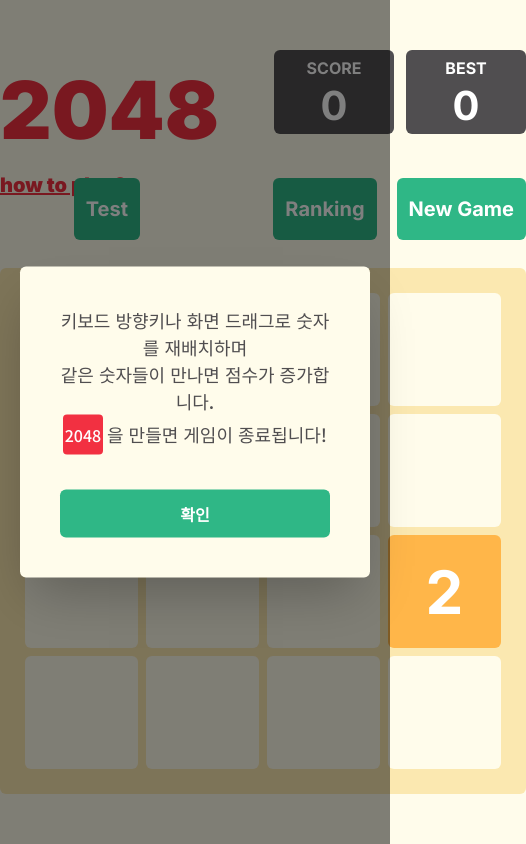
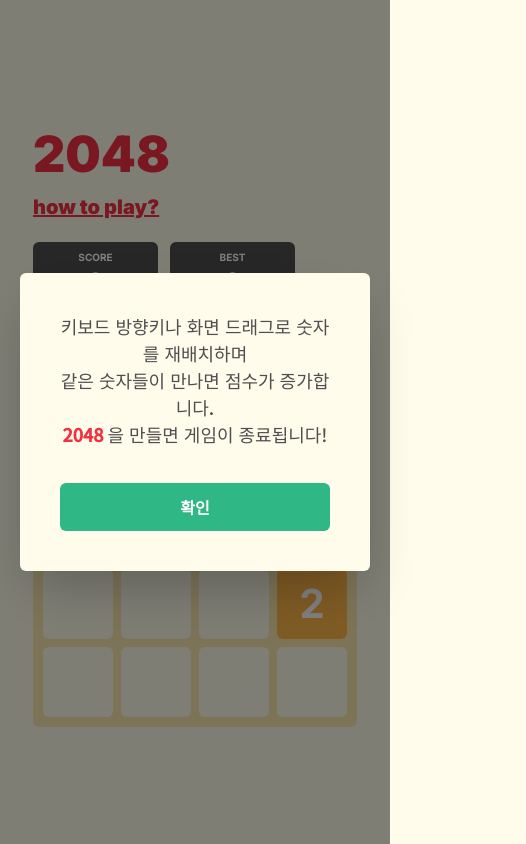
Before and after one commit to bisari31/2048, a Next.js app: page / in a window 390 px wide. Both pictures are taken after a click on the button "how to play?". Shown: the whole page, 526 px wide, since content can reach past the window. Built offline with nearby package versions, Linux system fonts and the light colour scheme.

Commit message:
design: 반응형 디자인

```diff
--- a/db.json
+++ b/db.json
@@ -1,69 +1,14 @@
 {
   "ranking": [
     {
-      "id": 1,
-      "nickname": "메시",
-      "score": 5586
+      "nickname": "qwe",
+      "score": 1804,
+      "id": 1
     },
     {
-      "id": 2,
-      "nickname": "날강두",
-      "score": 335
-    },
-    {
-      "id": 3,
-      "nickname": "가나다라막바사",
-      "score": 322
-    },
-    {
-      "id": 4,
-      "nickname": "중식코스요리초고수",
-      "score": 135
-    },
-    {
-      "id": 5,
-      "nickname": "a광광우럭따",
-      "score": 1352
-    },
-    {
-      "id": 6,
-      "nickname": "낭낭우럭따",
-      "score": 1352
-    },
-    {
-      "id": 7,
-      "nickname": "광광우럭따",
-      "score": 1352
-    },
-    {
-      "nickname": "ㄷㄷㄷㄷㅂㅈㄷㅈㅂㄷㅈㅂ",
-      "score": 0,
-      "id": 9
-    },
-    {
-      "nickname": "ㅋㅋ미쳤따리미쳤따리",
-      "score": 0,
-      "id": 10
-    },
-    {
-      "nickname": "ㅂㅈㄷㅈㅂㄷㅈㅂㄷㅈㅂ",
-      "score": 0,
-      "id": 11
-    },
-    {
-      "nickname": "ㅋㅋ간다잉",
-      "score": 0,
-      "id": 12
-    },
-    {
-      "nickname": "깝샷ㅎㅎㅎ",
-      "score": 1140,
-      "id": 13
-    },
-    {
-      "nickname": "밥만먹고2048하는중",
-      "score": 2328,
-      "id": 14
+      "nickname": "qwe",
+      "score": 480,
+      "id": 2
     }
   ]
 }
--- a/src/app/layout.tsx
+++ b/src/app/layout.tsx
@@ -19,7 +19,7 @@
 }) {
   return (
     <html lang="ko">
-      <body className={`${inter.className} bg-bg w-[526px] mx-auto h-screen`}>
+      <body className={`${inter.className} bg-bg  mx-auto h-screen`}>
         <Providers>{children}</Providers>
         <div id="portal" />
       </body>
--- a/src/app/page.tsx
+++ b/src/app/page.tsx
@@ -3,7 +3,7 @@
 
 export default function page() {
   return (
-    <div className="w-full h-full flex flex-col  justify-center">
+    <div className="w-full h-full flex flex-col justify-center items-center">
       <Header />
       <Board />
     </div>
--- a/src/components/Board.tsx
+++ b/src/components/Board.tsx
@@ -43,7 +43,7 @@
   }, [handleKeyDown]);
 
   return (
-    <div className="bg-border p-[25px] mt-7 w-full h-[526px] rounded-md flex flex-wrap gap-2">
+    <div className="w-[324px] h-[324px] md:w-[526px] md:h-[526px] bg-border p-[10px] md:p-[25px] mt-7 rounded-md grid-rows-4 grid-cols-4 grid gap-2">
       {grid.map((row) => row.map((n, i) => <Card key={i} num={n} />))}
     </div>
   );
--- a/src/components/Card.tsx
+++ b/src/components/Card.tsx
@@ -1,22 +1,22 @@
-const colors: { [key: number]: { bg: string; fontSize: string } } = {
-  0: { bg: 'bg-bg', fontSize: 'text-2xl' },
-  2: { bg: 'bg-card-2', fontSize: 'text-2xl' },
-  4: { bg: 'bg-card-4', fontSize: 'text-2xl' },
-  8: { bg: 'bg-card-8', fontSize: 'text-2xl' },
-  16: { bg: 'bg-card-16', fontSize: 'text-2xl' },
-  32: { bg: 'bg-card-32', fontSize: 'text-2xl' },
-  64: { bg: 'bg-card-64', fontSize: 'text-2xl' },
-  128: { bg: 'bg-card-128', fontSize: 'text-xl' },
-  256: { bg: 'bg-card-256', fontSize: 'text-xl' },
-  512: { bg: 'bg-card-512', fontSize: 'text-xl' },
-  1024: { bg: 'bg-card-1024', fontSize: 'text-md' },
-  2048: { bg: 'bg-card-2048', fontSize: 'text-md' },
+const colors: { [key: number]: { bg: string; fontSize: string[] } } = {
+  0: { bg: 'bg-bg', fontSize: ['md:text-2xl', 'text-lg'] },
+  2: { bg: 'bg-card-2', fontSize: ['md:text-2xl', 'text-lg'] },
+  4: { bg: 'bg-card-4', fontSize: ['md:text-2xl', 'text-lg'] },
+  8: { bg: 'bg-card-8', fontSize: ['md:text-2xl', 'text-lg'] },
+  16: { bg: 'bg-card-16', fontSize: ['md:text-2xl', 'text-lg'] },
+  32: { bg: 'bg-card-32', fontSize: ['md:text-2xl', 'text-lg'] },
+  64: { bg: 'bg-card-64', fontSize: ['md:text-2xl', 'text-lg'] },
+  128: { bg: 'bg-card-128', fontSize: ['md:text-xl', 'text-[30px]'] },
+  256: { bg: 'bg-card-256', fontSize: ['md:text-xl', 'text-[30px]'] },
+  512: { bg: 'bg-card-512', fontSize: ['md:text-xl', 'text-[30px]'] },
+  1024: { bg: 'bg-card-1024', fontSize: ['md:text-md', 'text-[25px]'] },
+  2048: { bg: 'bg-card-2048', fontSize: ['md:text-md', 'text-[25px]'] },
 };
 
 export default function Card({ num }: { num: number }) {
   return (
     <div
-      className={`w-[113px] h-[113px] rounded-md flex justify-center items-center  font-bold text-white ${colors[num].bg} ${colors[num].fontSize}`}
+      className={`rounded-md flex justify-center items-center font-bold text-white ${colors[num].bg} ${colors[num].fontSize[0]} ${colors[num].fontSize[1]}`}
     >
       {num === 0 ? '' : num}
     </div>
--- a/src/components/Header.tsx
+++ b/src/components/Header.tsx
@@ -44,10 +44,10 @@
   }, [isGameOver]);
 
   return (
-    <header>
-      <div className="flex justify-between">
+    <header className="w-[324px] md:w-[526px]">
+      <div className="flex flex-col md:flex-row md:justify-between">
         <div>
-          <h1 className="text-title font-black text-3xl cursor-default">
+          <h1 className="text-title font-black text-xl md:text-3xl cursor-default">
             2048
           </h1>
           <button
@@ -57,27 +57,27 @@
             how to play?
           </button>
         </div>
-        <div className="flex flex-col items-end">
-          <div className="flex gap-x-3">
+        <div className="flex md:items-end flex-col gap-0 md:gap-8">
+          <div className="flex gap-x-3 mt-5 md:m-0">
             <Score type="SCORE" />
             <Score type="BEST" />
           </div>
-          <div className="flex gap-5">
+          <div className="flex gap-x-3 md:gap-5 text-[13px] md:text-sm text-white mt-5 md:mt-0">
             <button
               onClick={() => dispatch(test())}
-              className="right-[250px] absolute mt-11 bg-button-default hover:bg-button-hover active:bg-button-active text-white text-sm font-bold px-3 py-4 rounded-md w-fit"
+              className="left-[50px] absolute bg-button-default hover:bg-button-hover text-inherit font-bold active:bg-button-active px-3 py-4 rounded-md"
             >
               Test
             </button>
             <button
               onClick={() => handleModalToggle('ranking')}
-              className="mt-11 bg-button-default hover:bg-button-hover active:bg-button-active text-white text-sm font-bold px-3 py-4 rounded-md w-fit"
+              className="h-full md:h-fit bg-button-default hover:bg-button-hover active:bg-button-active font-bold text-inherit px-3 py-4 rounded-md"
             >
               Ranking
             </button>
             <button
               onClick={handleReset}
-              className="mt-11 bg-button-default hover:bg-button-hover active:bg-button-active text-white text-sm font-bold px-3 py-4 rounded-md w-fit"
+              className="h-full md:h-fit bg-button-default hover:bg-button-hover active:bg-button-active font-bold text-inherit px-3 py-4 rounded-md"
             >
               New Game
             </button>
--- a/src/components/Score.tsx
+++ b/src/components/Score.tsx
@@ -10,11 +10,11 @@
   const score = useAppSelector((state) => state.board[scoreType]);
 
   return (
-    <div className="flex flex-col jus-cen items-center bg-score text-white rounded-md w-[120px] py-2 gap-2">
-      <span className="font-bold text-xs leading-5">{type}</span>
+    <div className="flex flex-col justify-center items-center bg-score text-white rounded-md py-2 px-3 w-[125px]">
+      <span className="font-bold text-[10px] md:text-[16px]">{type}</span>
       <span
-        className={`font-bold leading-10 ${
-          score < 10000 ? `text-lg` : `text-md`
+        className={`font-bold text-sm ${
+          score < 10000 ? `md:text-lg` : `md:text-md`
         }`}
       >
         {score}
--- a/src/components/modal/GameOver.tsx
+++ b/src/components/modal/GameOver.tsx
@@ -52,14 +52,14 @@
 
   return (
     <>
-      <form action="" onSubmit={handleSave} className="flex flex-col">
+      <form action="" onSubmit={handleSave} className="flex flex-col w-full">
         <h2 className="text-lg font-bold text-score text-center">{score}점</h2>
         <input
           ref={inputRef}
           className={`${
             !isNicknameValid ? `border-2 border-title` : 'border-none'
           }
-          mt-[35px] w-full bg-score rounded-md py-3 px-6 text-white placeholder-gray-300 outline-none`}
+          mt-[35px] bg-button-4 rounded-md py-3 px-6 text-white placeholder-gray-300 outline-none`}
           placeholder="닉네임 (한글,영문,숫자 2~12자)"
           type="text"
           value={nickname}
@@ -71,7 +71,7 @@
           </p>
         )}
         <button
-          className="w-[400px] mt-[35px] rounded-md bg-button-default py-3 px-6 font-bold text-white hover:bg-button-hover active:bg-button-active"
+          className="mt-[35px] w-full rounded-md bg-button-default py-3 px-6 font-bold text-white hover:bg-button-hover active:bg-button-active"
           type="submit"
         >
           저장
--- a/src/components/modal/HowToPlay.tsx
+++ b/src/components/modal/HowToPlay.tsx
@@ -12,10 +12,8 @@
         <br />
         같은 숫자들이 만나면 점수가 증가합니다.
         <br />
-        <strong className="bg-card-2048 text-white rounded h-10 w-10 mr-1 font-normal inline-block leading-10 text-xs">
-          2048
-        </strong>
-        을 만들면 게임이 종료됩니다!
+        <strong className="text-card-2048 mr-1 font-bold text-s">2048</strong>을
+        만들면 게임이 종료됩니다!
       </p>
       <button
         className="w-full mt-[35px] rounded-md bg-button-default py-3 px-6 font-bold text-white hover:bg-button-hover active:bg-button-active"
--- a/src/components/modal/Modal.tsx
+++ b/src/components/modal/Modal.tsx
@@ -28,7 +28,7 @@
             className={`${notoSans.className} fixed left-0 top-0 right-0 bottom-0 bg-black-rgba`}
           >
             <div
-              className="shadow-2xl bg-bg p-10 rounded-md justify-center items-center flex-col flex absolute top-1/2 left-1/2 min-w-[350px] -translate-x-1/2 -translate-y-1/2"
+              className="max-w-[526px] w-10/12 shadow-2xl bg-bg p-10 rounded-md justify-center items-center flex-col flex absolute top-1/2 left-1/2 min-w-[350px] -translate-x-1/2 -translate-y-1/2"
               ref={ref}
             >
               {selectedModal === 'howToPlay' && (
--- a/src/components/modal/Ranking.tsx
+++ b/src/components/modal/Ranking.tsx
@@ -21,7 +21,7 @@
   const [page, setPage] = useState(1);
   const limit = 7;
   const offset = (page - 1) * limit;
-  const totalPages = Math.ceil((users?.length ?? 0) / limit);
+  const totalPages = users?.length ? Math.ceil(users.length / limit) : 1;
 
   useEffect(() => {
     async function getData() {
@@ -34,11 +34,11 @@
   }, []);
   return (
     <>
-      <ul className="flex flex-col gap-2 min-h-[328px]">
+      <ul className="flex flex-col gap-2 min-h-[328px] w-full">
         {users?.slice(offset, offset + limit).map((n, i) => (
           <li
             key={n.id}
-            className={`w-[400px] flex justify-between py-2 px-5 ${getBgClassName(
+            className={`flex justify-between py-2 px-5 ${getBgClassName(
               i + offset + 1,
             )} text-white rounded-md`}
           >
--- a/src/redux/boardSlice.ts
+++ b/src/redux/boardSlice.ts
@@ -29,7 +29,7 @@
       state.grid = [
         [32, 8, 4, 2],
         [8, 32, 8, 4],
-        [32, 16, 4, 8],
+        [1024, 16, 4, 8],
         [64, 4, 64, 16],
       ];
     },
```
